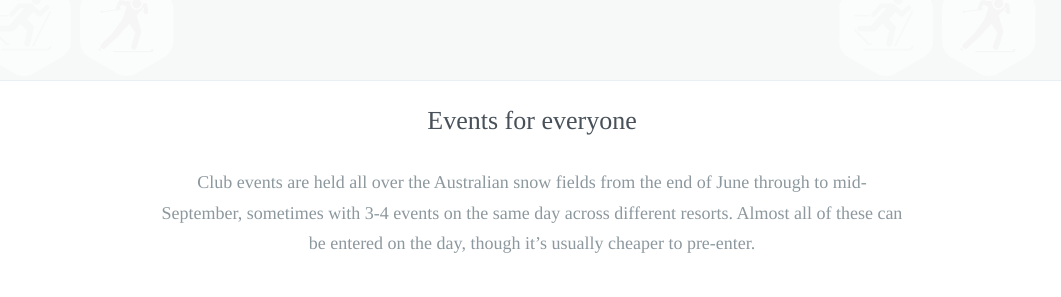
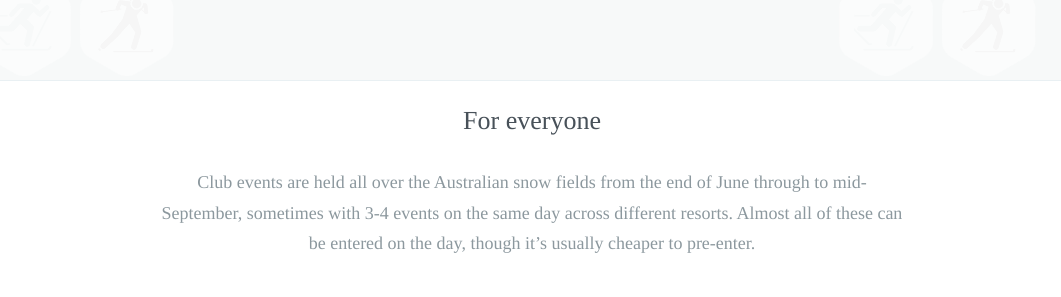
Before and after one commit to robcatto/robcatto.github.io, a Jekyll site: the page built from racing/club-level/index.html, in a window 1280 px wide and 900 px high. Shown: the part 198-495 px from the top of the window, without its empty margins (108-1169 px from the left). Built offline with Jekyll 4.4.1, drawn with Linux system fonts in a browser that asks for light colours; some web fonts are replaced; Markdown is read by kramdown in place of the engine named in the settings.

Commit message:
Update index.html

```diff
--- a/racing/club-level/index.html
+++ b/racing/club-level/index.html
@@ -28,7 +28,7 @@ layout: default
       <div class="content">
         <div id="content1">
         <section class="mobile_section" style="border-bottom: none">
-                <h3>Events for everyone</h3>
+                <h3>For everyone</h3>
                 <p>Club events are held all over the Australian snow fields from the end of June through to mid-September, sometimes with 3-4 events on the same day across different resorts. Almost all of these can be entered on the day, though it’s usually cheaper to pre-enter.
                 </p>
                 <div class="one">
```
